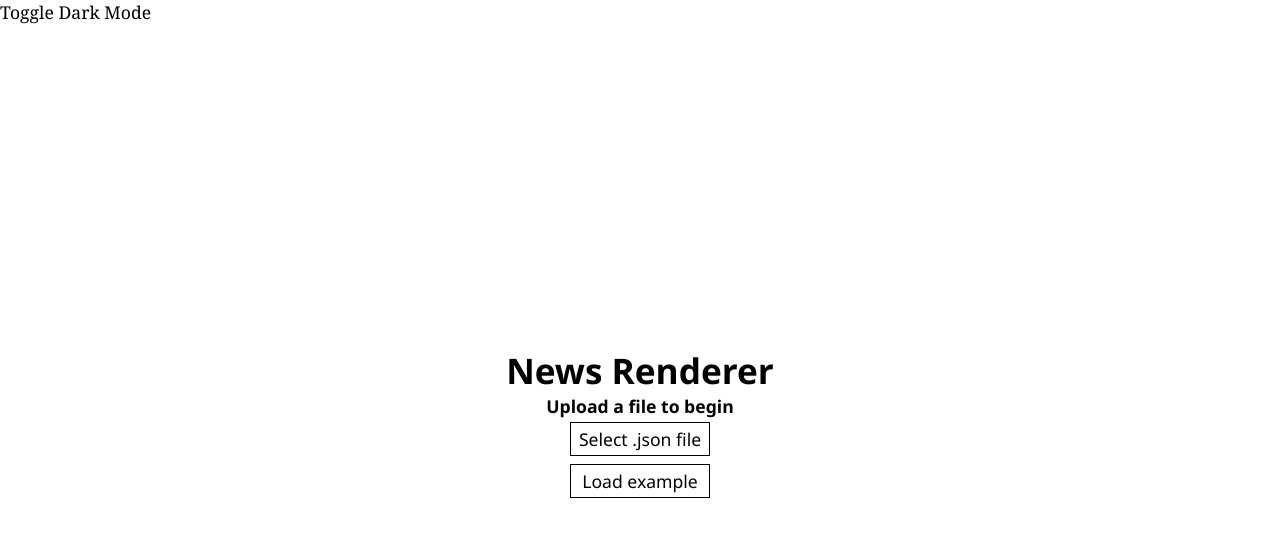
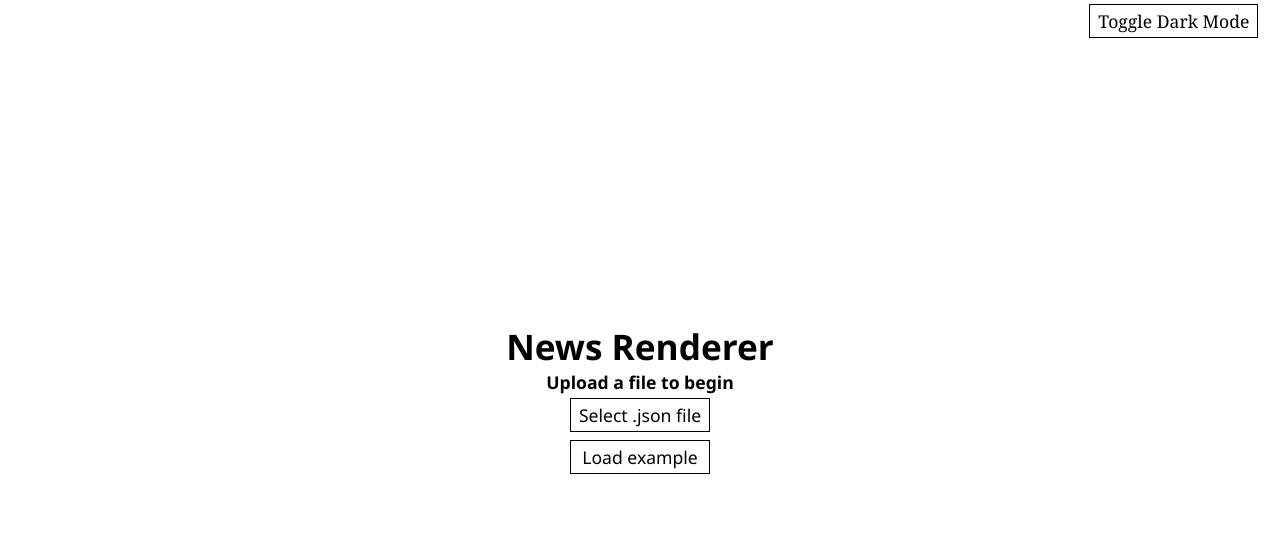
Before and after one commit to austin-bev/seven-project, a React (Create React App) app: page / in a window 1280 px wide. Shown: the top 536 px of the page. Built offline with nearby package versions, Linux system fonts and the light colour scheme.

Commit message:
style: dark mode toggle

```diff
--- a/src/App.css
+++ b/src/App.css
@@ -14,3 +14,23 @@
   color: #ffffff;
   transition: background-color 1s;
 }
+
+.themeToggle {
+  position: absolute;
+}
+
+button {
+  display: none;
+}
+
+input {
+  display: none;
+}
+
+.custom-button {
+  border: 1px solid var(--text-color);
+  padding: 4px 8px;
+  cursor: pointer;
+  margin: 4px;
+  text-align: center;
+}
--- a/src/App.tsx
+++ b/src/App.tsx
@@ -31,7 +31,10 @@ function App() {
               <WelcomeComponent toggleTheme={toggleTheme} theme={theme} />
             }
           />
-          <Route path="/example" element={<JsonRenderer />} />
+          <Route
+            path="/example"
+            element={<JsonRenderer toggleTheme={toggleTheme} theme={theme} />}
+          />
         </Routes>
       </div>
     </Router>
--- a/src/components/JsonRenderer/JsonRenderer.css
+++ b/src/components/JsonRenderer/JsonRenderer.css
@@ -1,10 +1,21 @@
+p {
+  margin: 0;
+}
+
+img {
+  width: 100%;
+  height: auto;
+}
+
+.theme-toggle {
+  position: absolute;
+  right: 1em;
+}
+
 .article {
   margin: 1em;
 }
 
-p {
-  margin: 0;
-}
 .header {
   display: flex;
   flex-direction: column;
@@ -19,16 +30,17 @@ p {
   margin-bottom: 0.5em;
 }
 
-.date-container{
+.date-container {
   display: flex;
 }
-.plus-logo{
+
+.plus-logo {
   width: auto;
   height: 1em;
   margin-left: 0.5em;
 }
 
-.block{
+.block {
   margin-bottom: 1em;
 }
 
@@ -42,12 +54,7 @@ p {
   align-items: center;
 }
 
-img {
-  width: 100%; /* Make the image responsive within the container */
-  height: auto; /* Maintain the image's aspect ratio */
-}
-
-.quote{
+.quote {
   border-left: 0.5em solid blue;
   align-items: baseline;
   padding-left: 1.5em;
@@ -58,7 +65,7 @@ img {
   font-style: italic;
 }
 
-.quote-attribution{
-  font-size:1em;
-  margin-top: 8px
+.quote-attribution {
+  font-size: 1em;
+  margin-top: 8px;
 }
--- a/src/components/JsonRenderer/JsonRenderer.tsx
+++ b/src/components/JsonRenderer/JsonRenderer.tsx
@@ -99,7 +99,10 @@ function formatText(text: string, intention: Intention) {
   }
 }
 
-class JsonRenderer extends Component<{}, JsonRendererState> {
+class JsonRenderer extends Component<
+  { toggleTheme: () => void; theme: string },
+  JsonRendererState
+> {
   constructor(props: any) {
     super(props);
     this.state = {
@@ -108,7 +111,7 @@ class JsonRenderer extends Component<{}, JsonRendererState> {
   }
 
   componentDidMount() {
-    fetch(process.env.PUBLIC_URL+"/article.json", {
+    fetch(process.env.PUBLIC_URL + "/article.json", {
       headers: {
         "Content-Type": "application/json",
         Accept: "application/json",
@@ -133,6 +136,12 @@ class JsonRenderer extends Component<{}, JsonRendererState> {
         exit={{ opacity: 0, y: 20 }}
         transition={{ duration: 0.5 }}
       >
+        <a
+          className="theme-toggle custom-button"
+          onClick={this.props.toggleTheme}
+        >
+          Toggle Dark Mode
+        </a>
         <div className="article">
           {/* Header */}
           <div className="header">
@@ -142,7 +151,10 @@ class JsonRenderer extends Component<{}, JsonRendererState> {
             </p>
             <div className="date-container">
               <p>{formatDate(new Date(data.publicationDate))}</p>
-              <img className="plus-logo" src={process.env.PUBLIC_URL+"/plus.svg"} />
+              <img
+                className="plus-logo"
+                src={process.env.PUBLIC_URL + "/plus.svg"}
+              />
             </div>
           </div>
           <hr />
--- a/src/components/WelcomeComponent/WelcomeComponent.css
+++ b/src/components/WelcomeComponent/WelcomeComponent.css
@@ -27,18 +27,8 @@
   display: flex;
   flex-direction: column;
 }
-input[type="file"] {
-  display: none;
+
+.theme-toggle {
+  position: absolute;
+  right: 1em;
 }
-
-button {
-  display: none;
-}
-
-.custom-file-upload {
-  border: 1px solid var(--text-color);
-  padding: 4px 8px;
-  cursor: pointer;
-  margin: 4px;
-  text-align: center;
-}
--- a/src/components/WelcomeComponent/WelcomeComponent.tsx
+++ b/src/components/WelcomeComponent/WelcomeComponent.tsx
@@ -24,7 +24,9 @@ function WelcomeComponent(props: any) {
       transition={{ duration: 0.5 }}
     >
       <div>
-        <a onClick={props.toggleTheme}>Toggle Dark Mode</a>
+        <a className="theme-toggle custom-button" onClick={props.toggleTheme}>
+          Toggle Dark Mode
+        </a>
         <div className="welcome-div">
           <h1 className="welcome-text">News Renderer</h1>
           <h4 className="welcome-text">Upload a file to begin</h4>
@@ -35,13 +37,13 @@ function WelcomeComponent(props: any) {
             <div className="load-buttons">
               <label
                 htmlFor="file-upload"
-                className="custom-file-upload welcome-text"
+                className="custom-button welcome-text"
               >
                 Select .json file
               </label>
               <label
                 htmlFor="load-example"
-                className="custom-file-upload welcome-text"
+                className="custom-button welcome-text"
               >
                 Load example
               </label>
```
